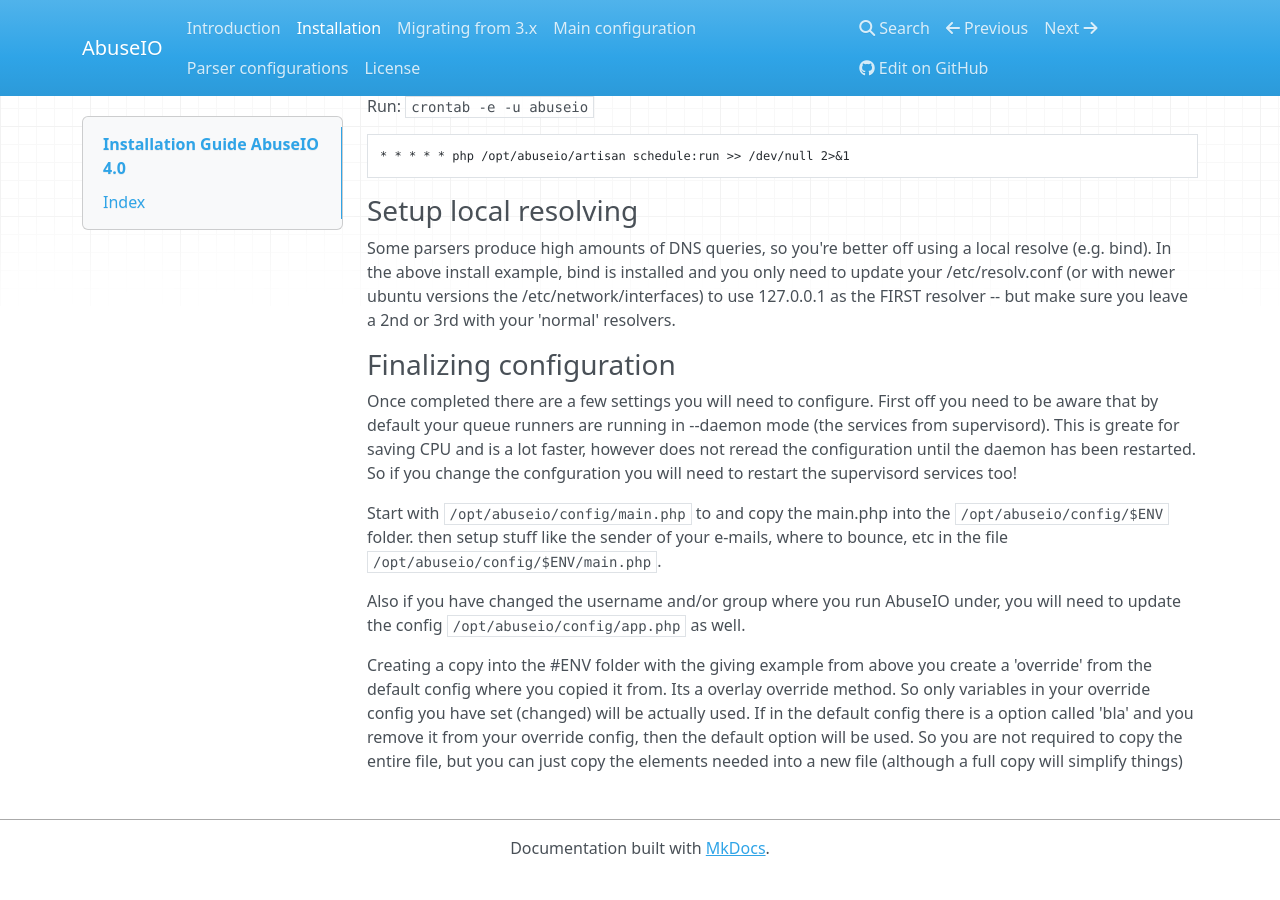
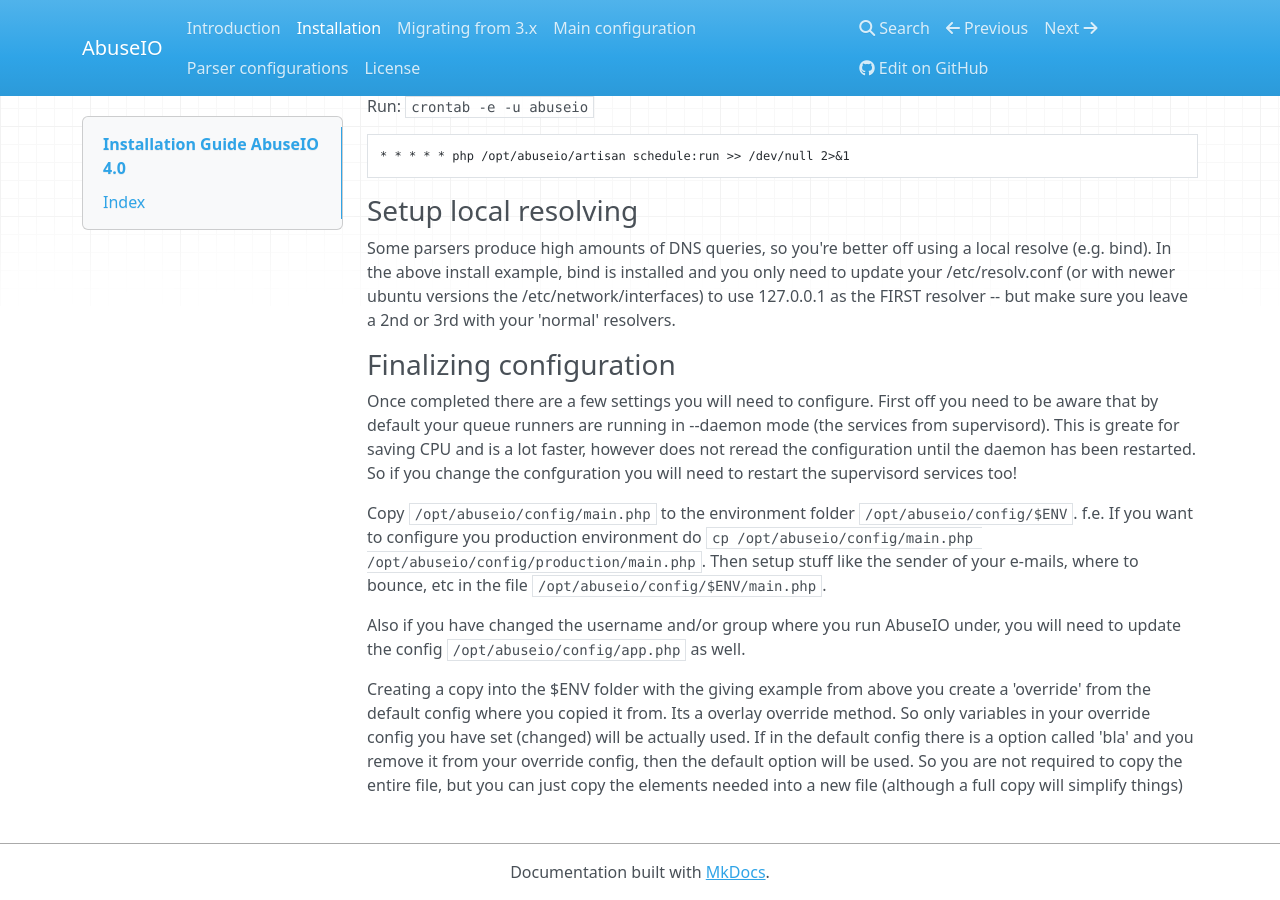
Before and after one commit to AbuseIO/AbuseIO, an MkDocs documentation site: the page built from docs/installation.md, in a window 1280 px wide and 900 px high, scrolled down 5971 px. Built offline with MkDocs 1.6.1, drawn with Linux system fonts in a browser that asks for light colours; nearby versions of some CDN libraries; old or Windows-style settings are respelled for this version of MkDocs; before the commit the page ends 6847 px from its top, so only the background shows below that.

Commit message:
Finalizing installation
Added a little more explaining about where to copy the main.php

```diff
--- a/docs/installation.md
+++ b/docs/installation.md
@@ -324,13 +324,14 @@ queue runners are running in --daemon mode (the services from supervisord). This
 faster, however does not reread the configuration until the daemon has been restarted. So if you change the confguration
 you will need to restart the supervisord services too!
 
-Start with `/opt/abuseio/config/main.php` to and copy the main.php into the `/opt/abuseio/config/$ENV` folder. then
-setup stuff like the sender of your e-mails, where to bounce, etc in the file `/opt/abuseio/config/$ENV/main.php`.
+Copy `/opt/abuseio/config/main.php` to the environment folder `/opt/abuseio/config/$ENV`.
+f.e. If you want to configure you production environment do
+`cp /opt/abuseio/config/main.php /opt/abuseio/config/production/main.php`. Then setup stuff like the sender of your e-mails, where to bounce, etc in the file `/opt/abuseio/config/$ENV/main.php`.
 
 Also if you have changed the username and/or group where you run AbuseIO under, you will need to update the
 config `/opt/abuseio/config/app.php` as well.
 
-Creating a copy into the #ENV folder with the giving example from above you create a 'override' from the default
+Creating a copy into the $ENV folder with the giving example from above you create a 'override' from the default
 config where you copied it from. Its a overlay override method. So only variables in your override config you have set
 (changed) will be actually used. If in the default config there is a option called 'bla' and you remove it from your
 override config, then the default option will be used. So you are not required to copy the entire file, but you can
```
